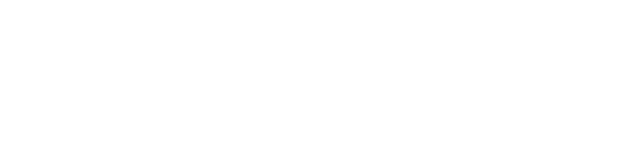
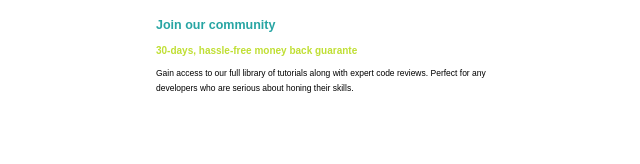
Before and after one commit to Christiano0407/Pricing-Block, a website: page src/html/index.html in a window 1280 px wide. Shown: the whole page, without its empty margins (299-939 px from the left). Drawn offline with nearby package versions, Linux system fonts and the light colour scheme; a web font is replaced by a local one.

Commit message:
building

```diff
--- a/src/css/style.css
+++ b/src/css/style.css
@@ -0,0 +1,82 @@
+*, *::before, *::after {
+  box-sizing: inherit;
+  margin: 0;
+  padding: 0;
+}
+html {
+    font-size: 62.5%;
+    box-sizing: border-box;
+}
+:root {
+    --white: hsl(0, 0%, 100%);
+    --cyan: hsl(179, 62%, 40%);
+    --ltcyan: hsl(179, 62%, 45%);
+    --yellow: hsl(71, 73%, 54%);
+    --dkyellow: hsl(71, 73%, 48%);
+    --ltgray: hsl(204, 43%, 93%);
+    --grayblue: hsl(218, 22%, 67%);
+    --paddingX: 1.8rem;
+    --paddingY: 1.5rem;
+}
+
+body {
+    font-family: pragmatica,sans-serif;
+    font-weight: 400;
+    font-style: normal;
+}
+a {
+    text-decoration: none;
+}
+h1, h2, h3 {
+    font-weight: bold;
+    margin-top: 0;
+    line-height: 1.15;
+}
+h2 {
+    font-size: 1.25rem;
+    margin-bottom: 1.25rem;
+}
+p {
+    margin-top: 0;
+}
+
+.price {
+    border-radius: 0.5rem;
+    overflow: hidden;
+    max-width: 40rem;
+    margin: auto;
+}
+/*Mediaquerie*/
+@media only screen and (max-width: 62.5em) {
+    .price {
+        display: grid;
+        grid-template-columns: repeat(2, 1fr);
+        grid-template-rows: repeat(2, auto);
+    }
+
+    .community {
+        grid-column: 1 / 3;
+    }
+}
+
+/*continue*/
+.price > * {
+    padding: var(--paddingX) var(--paddingY);
+}
+.community {
+    background-color: var(--white);
+}
+.community h2 {
+    color: var(--cyan);
+}
+.community .subtitle {
+    font-size: 1rem;
+    color: var(--yellow);
+    font-weight: bold;
+    margin-bottom: 1rem;
+}
+.community p {
+    font-size: 0.85rem;
+    line-height: 1.75;
+    margin-bottom: 1rem;
+}
--- a/src/html/index.html
+++ b/src/html/index.html
@@ -13,9 +13,30 @@
     <script src="https://kit.fontawesome.com/a81368914c.js"></script>
     <link rel="shortcut icon"  type="image/png" sizes="32*32" href="../assets/img/">
     <link rel="stylesheet" href="../css/style.css">
-    <title>Document</title>
+    <title>Building | Single Price Grid </title>
+
+    <!-- Feel free to remove these styles or customise in your own stylesheet 👍 -->
+  <style>
+    .attribution { font-size: 11px; text-align: center; }
+    .attribution a { color: hsl(228, 45%, 44%); }
+  </style>
 </head>
 <body>
 
+    <section class="price">
+
+        <div class="community">
+            <h2>Join our community</h2>
+            <div class="subtitle">30-days, hassle-free money back guarante</div>
+            <p>
+                Gain access to our full library of tutorials along with expert code reviews.
+                Perfect for any developers who are serious about honing their skills.
+            </p>
+        </div>
+        <div class="subscription">
+
+        </div>
+    </section>
+    <script src="../js/index.js"></script>
 </body>
 </html>
```
Also changed, not shown: README.md.
